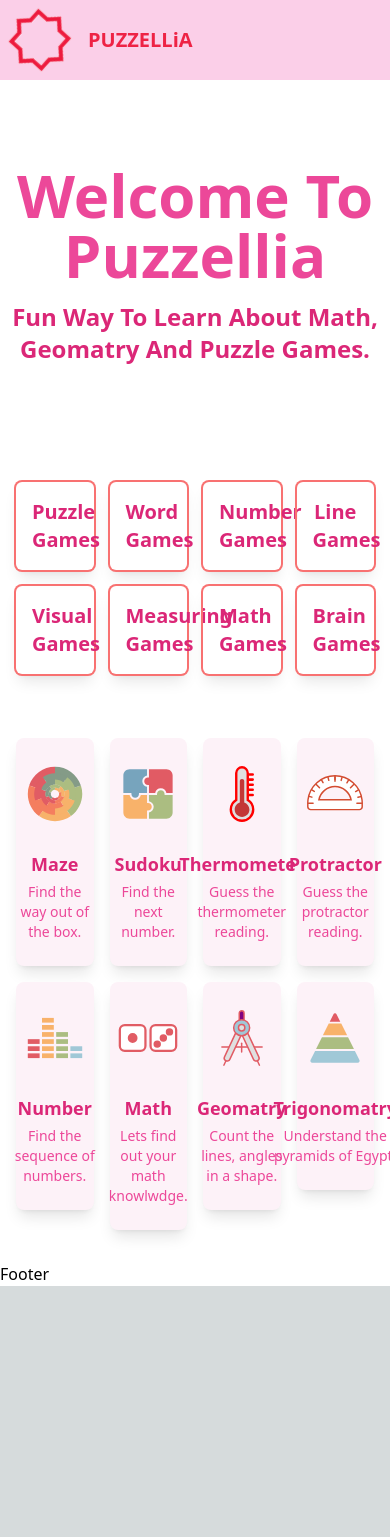
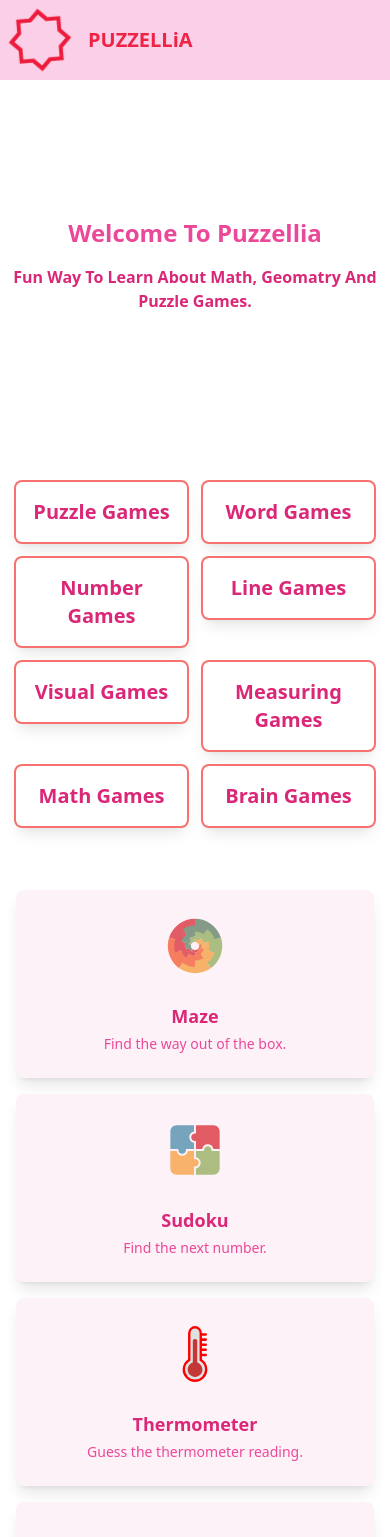
Before and after one commit to mohammadaahnaaf/puzzellia, a Next.js app: page / in a window 390 px wide. Shown: the top 1537 px of the page. Before the commit the page ends 1286 px from the top, so only its background shows below. Built offline with nearby package versions, Linux system fonts and the light colour scheme.

Commit message:
style: :fire: responsive

```diff
--- a/src/components/home/GameCard.tsx
+++ b/src/components/home/GameCard.tsx
@@ -11,8 +11,8 @@ type Props = {
 
 export const GameCard = (props: Props) => {
     return (
-        <div>
-            <div className='relative grid content-center justify-center cursor-pointer text-pink-600 p-4 gap-4 w-full rounded-lg shadow-lg hover:bg-pink-100 ring-pink-400 hover:ring-2 bg-pink-50'>
+        <div className='col-span-1'>
+            <div className='relative grid content-center justify-center h-full cursor-pointer text-pink-600 p-4 gap-4 w-full rounded-lg shadow-lg hover:bg-pink-100 ring-pink-400 hover:ring-2 bg-pink-50'>
                 <div className='relative h-20 w-20 mx-auto'>
                     <Image fill src={props.icon} className='object-center h-full w-full' alt='games-icon' />
                 </div>
--- a/src/components/home/Home.tsx
+++ b/src/components/home/Home.tsx
@@ -20,7 +20,7 @@ export const Home = (props: Props) => {
       <TopHeader />
 
       {/* Categoris  */}
-      <div className='grid grid-cols-4 justify-center gap-4 p-4 w-full'>
+      <div className='grid grid-cols-2 lg:grid-cols-4 justify-center gap-4 p-4 w-full'>
         {cats.map((c, index) => (
           <div key={index} className=''>
             <button
@@ -34,7 +34,7 @@ export const Home = (props: Props) => {
       </div>
 
       {/* Games Selections  */}
-      <div className='p-4 grid grid-cols-4 w-full justify-end gap-4'>
+      <div className='p-4 grid grid-cols-1 sm:grid-cols-2 lg:grid-cols-4 w-full justify-center gap-4'>
         {filteredItems.map((g, index) => {
           return (
             <GameCard
--- a/src/components/home/TopHeader.tsx
+++ b/src/components/home/TopHeader.tsx
@@ -5,10 +5,10 @@ type Props = {}
 export const TopHeader = (props: Props) => {
     return (
         <div className='h-[40vh] grid items-center'>
-            <div className='grid gap-4'>
+            <div className='grid gap-4 px-2'>
                 {/* <h1 className='text-6xl text-center kufi-font font-bold text-pink-500'>مرحـــبا بكم في پـــازلـــيا</h1> */}
-                <h1 className='text-6xl text-center font-bold text-pink-500'>Welcome To Puzzellia</h1>
-                <h2 className='text-center text-2xl font-semibold text-pink-600'>Fun Way To Learn About Math, Geomatry And Puzzle Games.</h2>
+                <h1 className='lg:text-6xl text-2xl text-center font-bold text-pink-500'>Welcome To Puzzellia</h1>
+                <h2 className='text-center text-md lg:text-2xl font-semibold text-pink-600'>Fun Way To Learn About Math, Geomatry And Puzzle Games.</h2>
             </div>
         </div>
     )
--- a/src/pages/api/hello.ts
+++ b/src/pages/api/hello.ts
@@ -9,5 +9,5 @@ export default function handler(
   req: NextApiRequest,
   res: NextApiResponse<Data>
 ) {
-  res.status(200).json({ name: 'John Doe' })
+  res.status(200).json({ name: 'Ahnafia' })
 }
```
